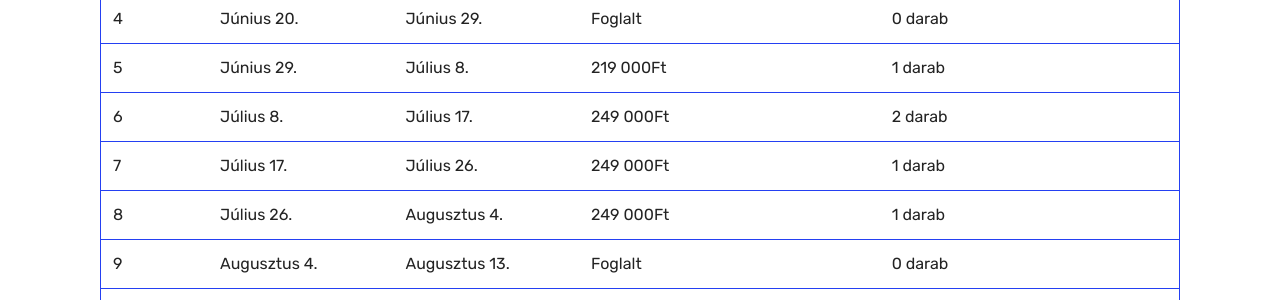
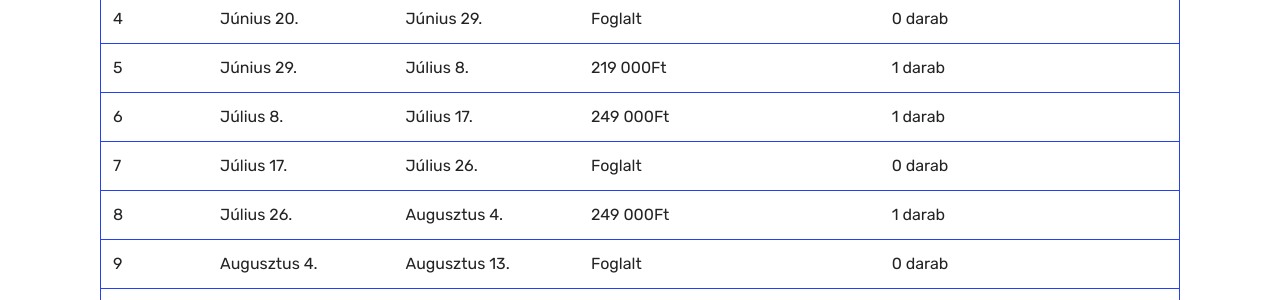
Before and after one commit to marklaszlo9/korinos_new, a Jekyll site: the page built from arak.html, in a window 1280 px wide and 900 px high. Shown: the part 374-674 px from the top of the window. Built offline with Jekyll 4.4.1, drawn with Linux system fonts in a browser that asks for light colours.

Commit message:
Update arak.html

```diff
--- a/arak.html
+++ b/arak.html
@@ -63,8 +63,8 @@
               <td class="body-item mbr-fonts-style display-7">3</td><td class="body-item mbr-fonts-style display-7">Június 11.</td><td class="body-item mbr-fonts-style display-7">Június 20.</td><td class="body-item mbr-fonts-style display-7">Foglalt</td><td class="body-item mbr-fonts-style display-7">0 darab</td></tr><tr>
               <td class="body-item mbr-fonts-style display-7">4</td><td class="body-item mbr-fonts-style display-7">Június 20.</td><td class="body-item mbr-fonts-style display-7">Június 29.</td><td class="body-item mbr-fonts-style display-7">Foglalt</td><td class="body-item mbr-fonts-style display-7">0 darab</td></tr><tr>
               <td class="body-item mbr-fonts-style display-7">5</td><td class="body-item mbr-fonts-style display-7">Június 29.</td><td class="body-item mbr-fonts-style display-7">Július 8.</td><td class="body-item mbr-fonts-style display-7">219 000Ft</td><td class="body-item mbr-fonts-style display-7">1 darab</td></tr><tr>
-              <td class="body-item mbr-fonts-style display-7">6</td><td class="body-item mbr-fonts-style display-7">Július 8.</td><td class="body-item mbr-fonts-style display-7">Július 17.</td><td class="body-item mbr-fonts-style display-7">249 000Ft</td><td class="body-item mbr-fonts-style display-7">2 darab</td></tr><tr>
-              <td class="body-item mbr-fonts-style display-7">7</td><td class="body-item mbr-fonts-style display-7">Július 17.</td><td class="body-item mbr-fonts-style display-7">Július 26.</td><td class="body-item mbr-fonts-style display-7">249 000Ft</td><td class="body-item mbr-fonts-style display-7">1 darab</td></tr><tr>
+              <td class="body-item mbr-fonts-style display-7">6</td><td class="body-item mbr-fonts-style display-7">Július 8.</td><td class="body-item mbr-fonts-style display-7">Július 17.</td><td class="body-item mbr-fonts-style display-7">249 000Ft</td><td class="body-item mbr-fonts-style display-7">1 darab</td></tr><tr>
+              <td class="body-item mbr-fonts-style display-7">7</td><td class="body-item mbr-fonts-style display-7">Július 17.</td><td class="body-item mbr-fonts-style display-7">Július 26.</td><td class="body-item mbr-fonts-style display-7">Foglalt</td><td class="body-item mbr-fonts-style display-7">0 darab</td></tr><tr>
               <td class="body-item mbr-fonts-style display-7">8</td><td class="body-item mbr-fonts-style display-7">Július 26.</td><td class="body-item mbr-fonts-style display-7">Augusztus 4.</td><td class="body-item mbr-fonts-style display-7">249 000Ft</td><td class="body-item mbr-fonts-style display-7">1 darab</td></tr><tr>
               <td class="body-item mbr-fonts-style display-7">9</td><td class="body-item mbr-fonts-style display-7">Augusztus 4.</td><td class="body-item mbr-fonts-style display-7">Augusztus 13.</td><td class="body-item mbr-fonts-style display-7">Foglalt</td><td class="body-item mbr-fonts-style display-7">0 darab</td></tr><tr>
               <td class="body-item mbr-fonts-style display-7">10</td><td class="body-item mbr-fonts-style display-7">Augusztus 13.</td><td class="body-item mbr-fonts-style display-7">Augusztus 22.</td><td class="body-item mbr-fonts-style display-7">Foglalt</td><td class="body-item mbr-fonts-style display-7">0 darab</td></tr><tr>
```
